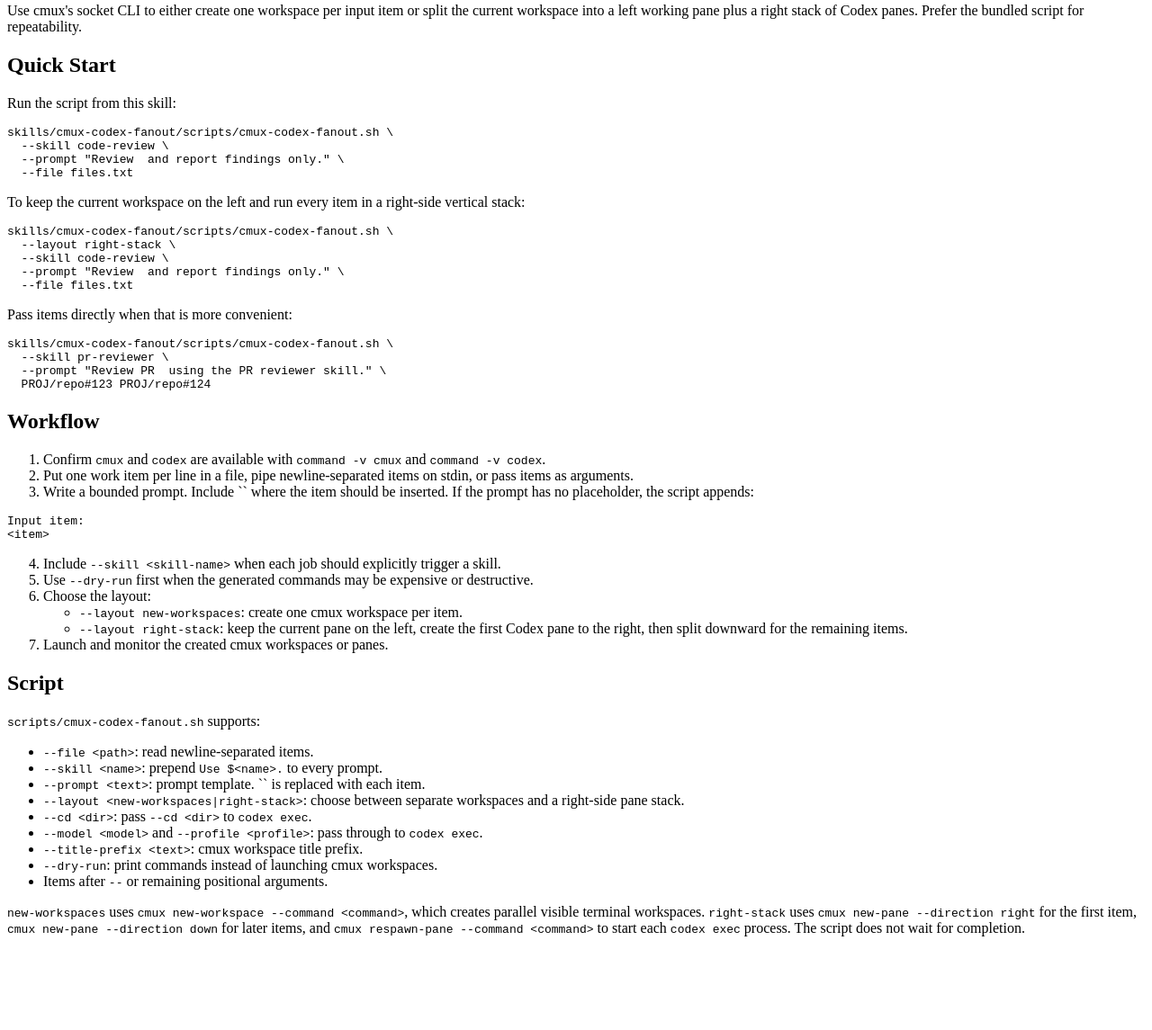
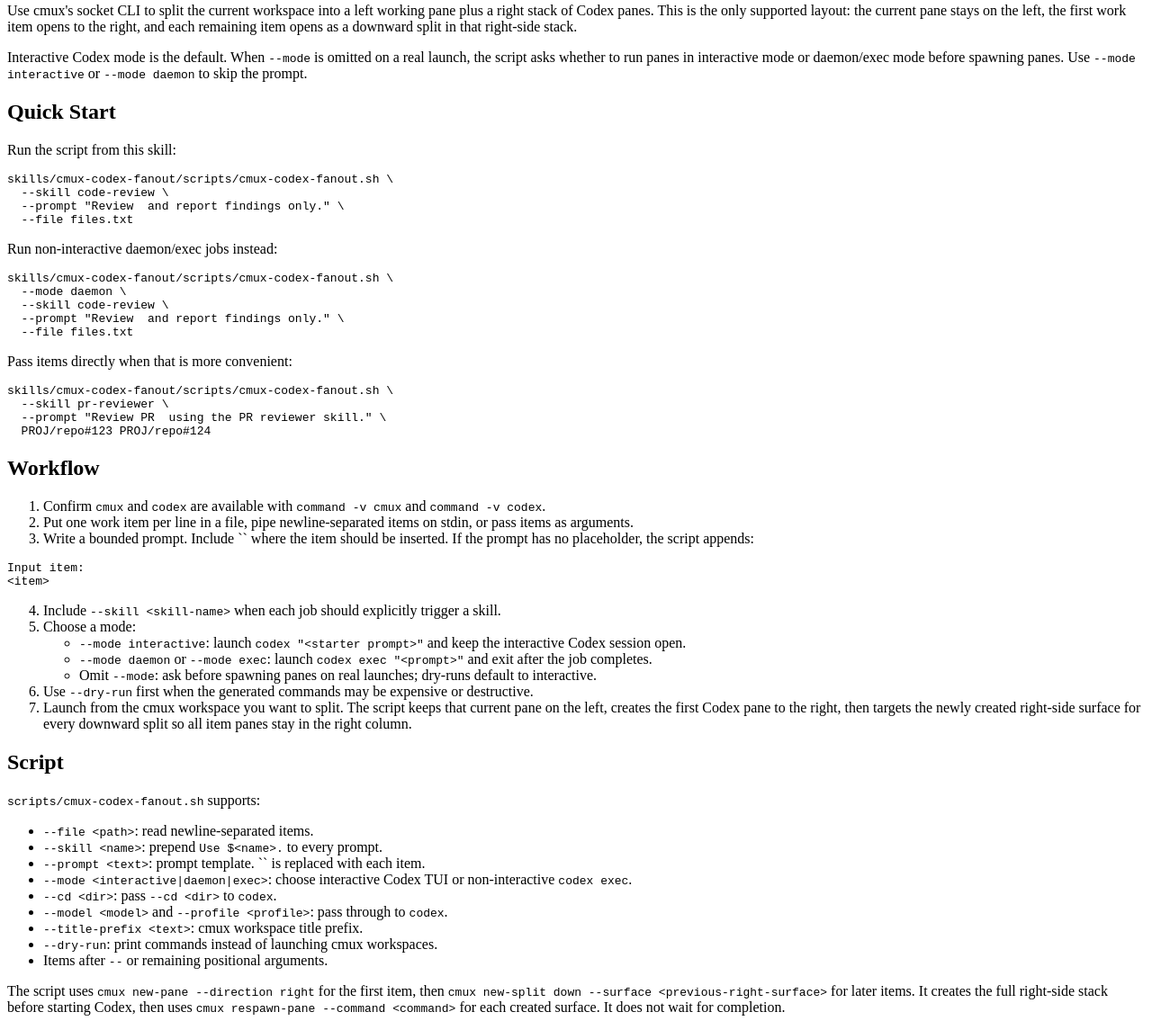
Before and after one commit to sathish316/skills, an Eleventy site: page skills/cmux-codex-fanout/SKILL.md in a window 1280 px wide. Shown: the part 63-1208 px from the top of the page at 90% size. Before the commit the page ends 1120 px from the top, so only its background shows below. Built offline with nearby package versions, Linux system fonts and the light colour scheme; Eleventy itself is replaced by a stand-in of ours; code samples lack their colours; files that its build step writes are made by us from their sources.

Commit message:
fix cmux fanout spawn to spawn all sub-terminals on right panel

````diff
--- a/skills/cmux-codex-fanout/SKILL.md
+++ b/skills/cmux-codex-fanout/SKILL.md
@@ -1,11 +1,13 @@
 ---
 name: cmux-codex-fanout
-description: Launch parallel Codex CLI jobs in cmux tabs/workspaces from a list of input items. Use when the user wants to script cmux, fan out work across multiple visible terminal tabs, run `codex exec` once per item, trigger a custom Codex skill for each item, or monitor parallel agent runs in cmux.
+description: Launch parallel Codex CLI sessions in the current cmux workspace from a list of input items. Use when the user wants to script cmux, keep the current pane on the left, create a right-side vertical stack with one pane per item, run interactive Codex starter prompts by default, optionally run daemon/exec `codex exec` jobs, trigger a custom Codex skill for each item, or monitor parallel agent runs in cmux.
 ---
 
 # Cmux Codex Fanout
 
-Use cmux's socket CLI to either create one workspace per input item or split the current workspace into a left working pane plus a right stack of Codex panes. Prefer the bundled script for repeatability.
+Use cmux's socket CLI to split the current workspace into a left working pane plus a right stack of Codex panes. This is the only supported layout: the current pane stays on the left, the first work item opens to the right, and each remaining item opens as a downward split in that right-side stack.
+
+Interactive Codex mode is the default. When `--mode` is omitted on a real launch, the script asks whether to run panes in interactive mode or daemon/exec mode before spawning panes. Use `--mode interactive` or `--mode daemon` to skip the prompt.
 
 ## Quick Start
 
@@ -18,11 +20,11 @@ skills/cmux-codex-fanout/scripts/cmux-codex-fanout.sh \
   --file files.txt
 ```
 
-To keep the current workspace on the left and run every item in a right-side vertical stack:
+Run non-interactive daemon/exec jobs instead:
 
 ```bash
 skills/cmux-codex-fanout/scripts/cmux-codex-fanout.sh \
-  --layout right-stack \
+  --mode daemon \
   --skill code-review \
   --prompt "Review {{item}} and report findings only." \
   --file files.txt
@@ -49,11 +51,12 @@ Input item:
 ```
 
 4. Include `--skill <skill-name>` when each job should explicitly trigger a skill.
-5. Use `--dry-run` first when the generated commands may be expensive or destructive.
-6. Choose the layout:
-   - `--layout new-workspaces`: create one cmux workspace per item.
-   - `--layout right-stack`: keep the current pane on the left, create the first Codex pane to the right, then split downward for the remaining items.
-7. Launch and monitor the created cmux workspaces or panes.
+5. Choose a mode:
+   - `--mode interactive`: launch `codex "<starter prompt>"` and keep the interactive Codex session open.
+   - `--mode daemon` or `--mode exec`: launch `codex exec "<prompt>"` and exit after the job completes.
+   - Omit `--mode`: ask before spawning panes on real launches; dry-runs default to interactive.
+6. Use `--dry-run` first when the generated commands may be expensive or destructive.
+7. Launch from the cmux workspace you want to split. The script keeps that current pane on the left, creates the first Codex pane to the right, then targets the newly created right-side surface for every downward split so all item panes stay in the right column.
 
 ## Script
 
@@ -62,11 +65,11 @@ Input item:
 - `--file <path>`: read newline-separated items.
 - `--skill <name>`: prepend `Use $<name>.` to every prompt.
 - `--prompt <text>`: prompt template. `{{item}}` is replaced with each item.
-- `--layout <new-workspaces|right-stack>`: choose between separate workspaces and a right-side pane stack.
-- `--cd <dir>`: pass `--cd <dir>` to `codex exec`.
-- `--model <model>` and `--profile <profile>`: pass through to `codex exec`.
+- `--mode <interactive|daemon|exec>`: choose interactive Codex TUI or non-interactive `codex exec`.
+- `--cd <dir>`: pass `--cd <dir>` to `codex`.
+- `--model <model>` and `--profile <profile>`: pass through to `codex`.
 - `--title-prefix <text>`: cmux workspace title prefix.
 - `--dry-run`: print commands instead of launching cmux workspaces.
 - Items after `--` or remaining positional arguments.
 
-`new-workspaces` uses `cmux new-workspace --command <command>`, which creates parallel visible terminal workspaces. `right-stack` uses `cmux new-pane --direction right` for the first item, `cmux new-pane --direction down` for later items, and `cmux respawn-pane --command <command>` to start each `codex exec` process. The script does not wait for completion.
+The script uses `cmux new-pane --direction right` for the first item, then `cmux new-split down --surface <previous-right-surface>` for later items. It creates the full right-side stack before starting Codex, then uses `cmux respawn-pane --command <command>` for each created surface. It does not wait for completion.
````
Also changed, not shown: 1 other file.
